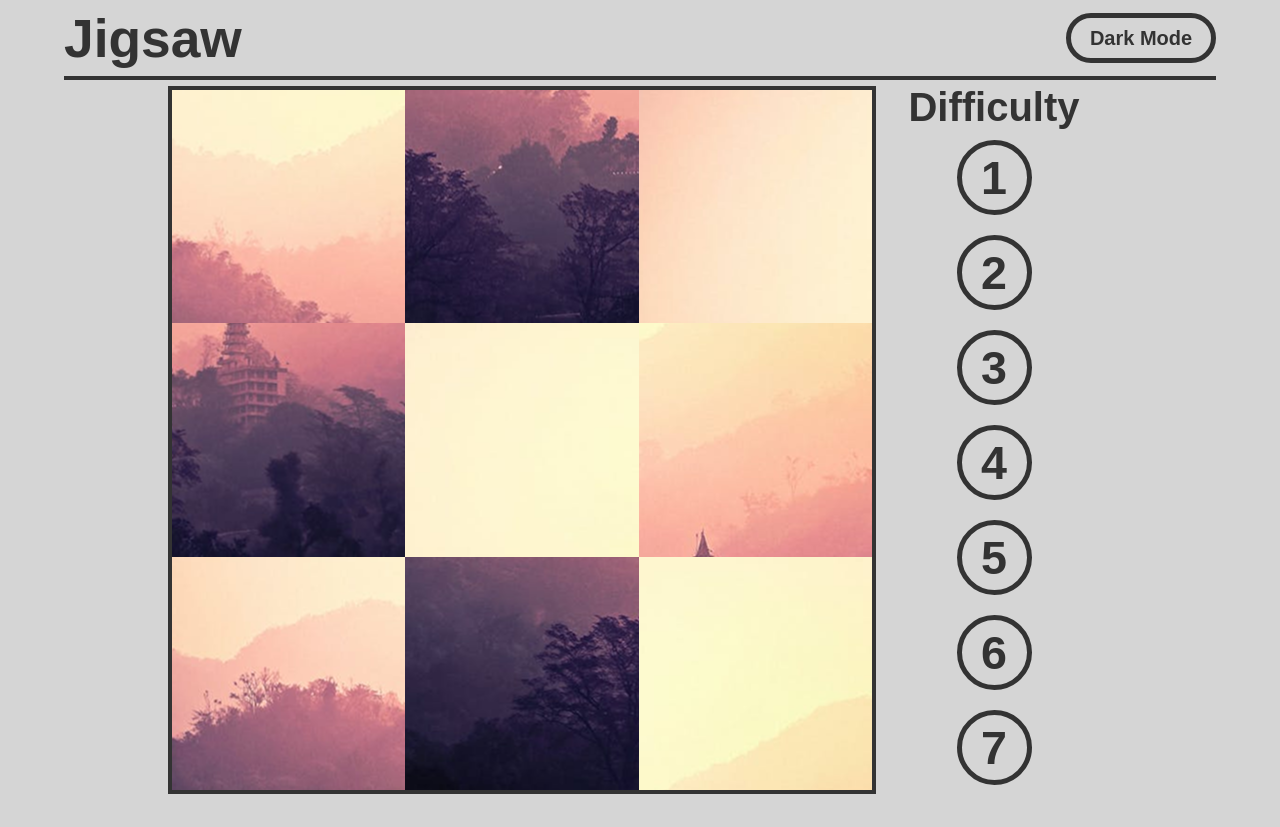
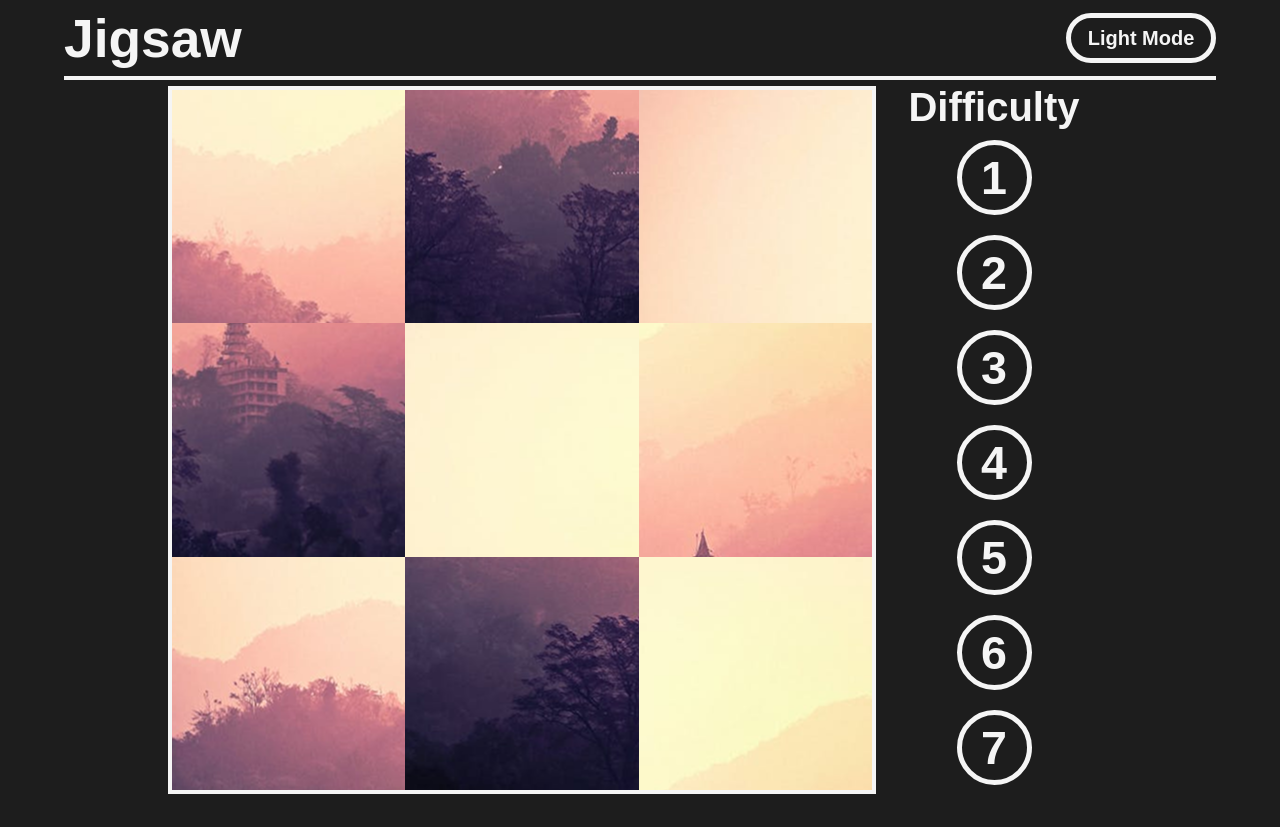
Before and after one commit to Gray593/SoftwareDevelopmentAssignment1-Jigsaw, a plain HTML site: page index.html in a window 1280 px wide. Both pictures are taken after a click on the button "Dark Mode". Drawn offline with Linux system fonts and the light colour scheme.

Commit message:
refactored code to remove event listeners from main function, added dark mode, pieces now lock when in correct place

```diff
--- a/index.html
+++ b/index.html
@@ -17,7 +17,7 @@
     </div>
     <header>
         <h1>Jigsaw</h1>
-        <button>Dark Mode</button>
+        <button id="theme">Dark Mode</button>
     </header>
     <main>
     <canvas id="puzzle" width="700px" height="700px"></canvas>
--- a/script.js
+++ b/script.js
@@ -8,47 +8,67 @@ const images = [
     "./PuzzleImages/image8.png",
     "./PuzzleImages/image9.png"
 ]
-// const containing the urls of all the images used in the puzzle
 
-const canvas = document.getElementById("puzzle") // assigns the html canvas as the canvas variable
+const canvas = document.getElementById("puzzle")
 const ctx = canvas.getContext("2d")
-main(1)
-function main(difficulty){
-    let columns = difficulty+2
-    let rows = difficulty+2
-    const pieces = []
-    const pWidth = canvas.width / columns
-    const pHeight = canvas.height / rows
-    let selectedPiece = null;
+// sets up canvas
+
+let pieces = []
+let selectedPiece = 0
 let offsetX, offsetY
-
-    const userImage = new Image() //creates <img> tag
-    userImage.src = images[Math.floor(Math.random() * images.length)] //picks a random url from the images constant
+let userImage
+let pWidth, pHeight
+let columns, rows
+let difficulty = 1
+let theme = document.getElementById("theme")
 
 
 
+function draw() { //draws the pieces on the canvas
+    ctx.clearRect(0, 0, canvas.width, canvas.height) //clears the canvas
+    pieces.forEach(p => {
+        pieces.filter(p => p.locked).forEach(p => {
+            ctx.drawImage(userImage,p.correctX, p.correctY, pWidth, pHeight, p.x, p.y, pWidth, pHeight) // draws the image base on the following parameters, the original image, the correct x and y to crop from, the width and height of the crop, location of cropped piece on the canvas, size of the drawn piece
+        })
+        pieces.filter(p => !p.locked).forEach(p => {
+            ctx.drawImage(userImage, p.correctX, p.correctY, pWidth, pHeight, p.x, p.y, pWidth, pHeight)
+          })
+    })
+}
+
+function Solved() {
+    return pieces.every(p => //checks every piece against the below function and returns true or false
+      Math.abs(p.x - p.correctX) < 1 && Math.abs(p.y - p.correctY) < 1 // checks the
+    )
+}
+
+function main(difficulty) {
+    if (difficulty>7){
+        difficulty = 7
+    }
+    columns = difficulty + 2
+    rows = difficulty + 2
+    pieces = []
+    selectedPiece = 0
+
+    userImage = new Image()
+    userImage.src = images[Math.floor(Math.random() * images.length)]
+
+    pWidth = canvas.width / columns
+    pHeight = canvas.height / rows
+
     function create() {
-        for (let y = 0; y < rows; y++) { // iterates through both x and y as long as x/y are smaller than the number of rows/collumns
+      for (let y = 0; y < rows; y++) {
         for (let x = 0; x < columns; x++) {
-            pieces.push({ // adds a piece object to the pieces array
-            x: x * pWidth, //x is determined by multiplying the width of thepiece by the current x co-ordinate the same is done on the next line but with y
+          pieces.push({
+            x: x * pWidth,
             y: y * pHeight,
-            correctX: x * pWidth, // much like the above but this time it sets the correct x co-ordinate
-            correctY: y * pHeight
+            correctX: x * pWidth,
+            correctY: y * pHeight,
+            locked: false
           })
         }
       }
-    }
-
-    function draw() {
-        ctx.clearRect(0, 0, canvas.width, canvas.height)
-        pieces.forEach(p => {
-        ctx.drawImage(
-            userImage,
-            p.correctX, p.correctY, pWidth, pHeight, // source
-            p.x, p.y, pWidth, pHeight                // destination
-        )
-        })
     }
 
     function shuffle() {
@@ -59,18 +79,20 @@ function main(difficulty){
       })
     }
 
-    function Solved() {
-        return pieces.every(p =>
-        Math.abs(p.x - p.correctX) < 1 && Math.abs(p.y - p.correctY) < 1
-        )
+    userImage.onload = () => {
+      create()
+      shuffle()
+      draw()
     }
+}
+
 
 canvas.addEventListener("mousedown", e => {
     const mouseX = e.offsetX
     const mouseY = e.offsetY
 
     selectedPiece = pieces.find(
-        p => mouseX > p.x && mouseX < p.x + pWidth && mouseY > p.y && mouseY < p.y + pHeight
+      p => !p.locked && mouseX > p.x && mouseX < p.x + pWidth && mouseY > p.y && mouseY < p.y + pHeight
     )
 
     if (selectedPiece) {
@@ -84,29 +106,34 @@ function main(difficulty){
     selectedPiece.x = e.offsetX - offsetX
     selectedPiece.y = e.offsetY - offsetY
     draw()
-    });
+})
 
 canvas.addEventListener("mouseup", () => {
     if (!selectedPiece) return
-        if (Math.abs(selectedPiece.x - selectedPiece.correctX) < 30 && Math.abs(selectedPiece.y - selectedPiece.correctY) < 30) {
+
+    // Snap to correct position if close enough
+    if (
+      Math.abs(selectedPiece.x - selectedPiece.correctX) < 30 &&
+      Math.abs(selectedPiece.y - selectedPiece.correctY) < 30
+    ) {
       selectedPiece.x = selectedPiece.correctX
       selectedPiece.y = selectedPiece.correctY
+      selectedPiece.locked = true
     }
+
     selectedPiece = null
     draw()
-        if (Solved()){
-            document.getElementById("puzzleComplete").style.display="flex"
-            document.getElementById("nextPuzzle").onclick = ()=> main(difficulty)
+
+    if (Solved()) {
+      document.getElementById("puzzleComplete").style.display = "flex"
+      document.getElementById("nextPuzzle").onclick = () => {
+        document.getElementById("puzzleComplete").style.display = "none"
+        main(++difficulty) // increment has to go before otherwise it doesnt work the first time
     }
-    });
+    }
+})
 
-    userImage.onload = () => { //function executes when the img has been loaded
-        create()
-        shuffle()
-        draw()
-    }
 
-}
 document.getElementById("difficulty1").onclick = () => main(1)
 document.getElementById("difficulty2").onclick = () => main(2)
 document.getElementById("difficulty3").onclick = () => main(3)
@@ -114,3 +141,10 @@ document.getElementById("difficulty4").onclick = () => main(4)
 document.getElementById("difficulty5").onclick = () => main(5)
 document.getElementById("difficulty6").onclick = () => main(6)
 document.getElementById("difficulty7").onclick = () => main(7)
+theme.onclick = () => {
+    document.body.classList.toggle("darkMode")
+    theme.textContent = document.body.classList.contains("darkMode") ? "Light Mode" : "Dark Mode"
+}
+
+
+main(1)
--- a/style.css
+++ b/style.css
@@ -3,6 +3,8 @@
     --secondary-color: #333333;
     font-family: Arial, Helvetica, sans-serif;
 }
+
+
 body{
     color: var(--secondary-color);
     background-color: var(--primary-color);
@@ -14,7 +16,12 @@ body{
     justify-content: flex-start;
     flex-direction: column;
 }
-
+body.darkMode {
+    --primary-color: #1D1D1D;
+    --secondary-color: #F5F5F5;
+    background-color: var(--primary-color);
+    color: var(--secondary-color);
+}
 main{
     display: flex;
     align-items: center;
```
Lines whose indentation alone changed are shown as unchanged.
